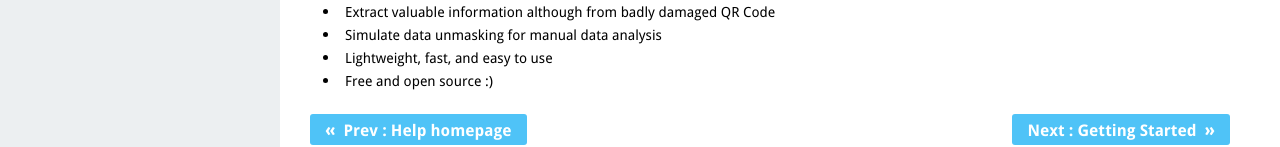
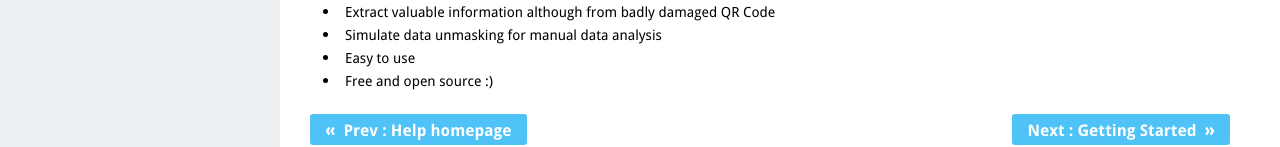
Before and after one commit to Merricx/qrazybox, a plain HTML site: page help/introduction/index.html in a window 1280 px wide. Shown: the part 470-617 px from the top of the page. Drawn offline with Linux system fonts and the light colour scheme.

Commit message:
Update index.html

```diff
--- a/help/introduction/index.html
+++ b/help/introduction/index.html
@@ -54,7 +54,7 @@
 			<li><p>Support both Error and Erasure Correction using universal Reed-Solomon decoder</p></li>
 			<li><p>Extract valuable information although from badly damaged QR Code</p></li>
 			<li><p>Simulate data unmasking for manual data analysis</p></li>
-			<li><p>Lightweight, fast, and easy to use</p></li>
+			<li><p>Easy to use</p></li>
 			<li><p>Free and open source :)</p></li>
 		</ul>
 		<div class="space"></div>
```
